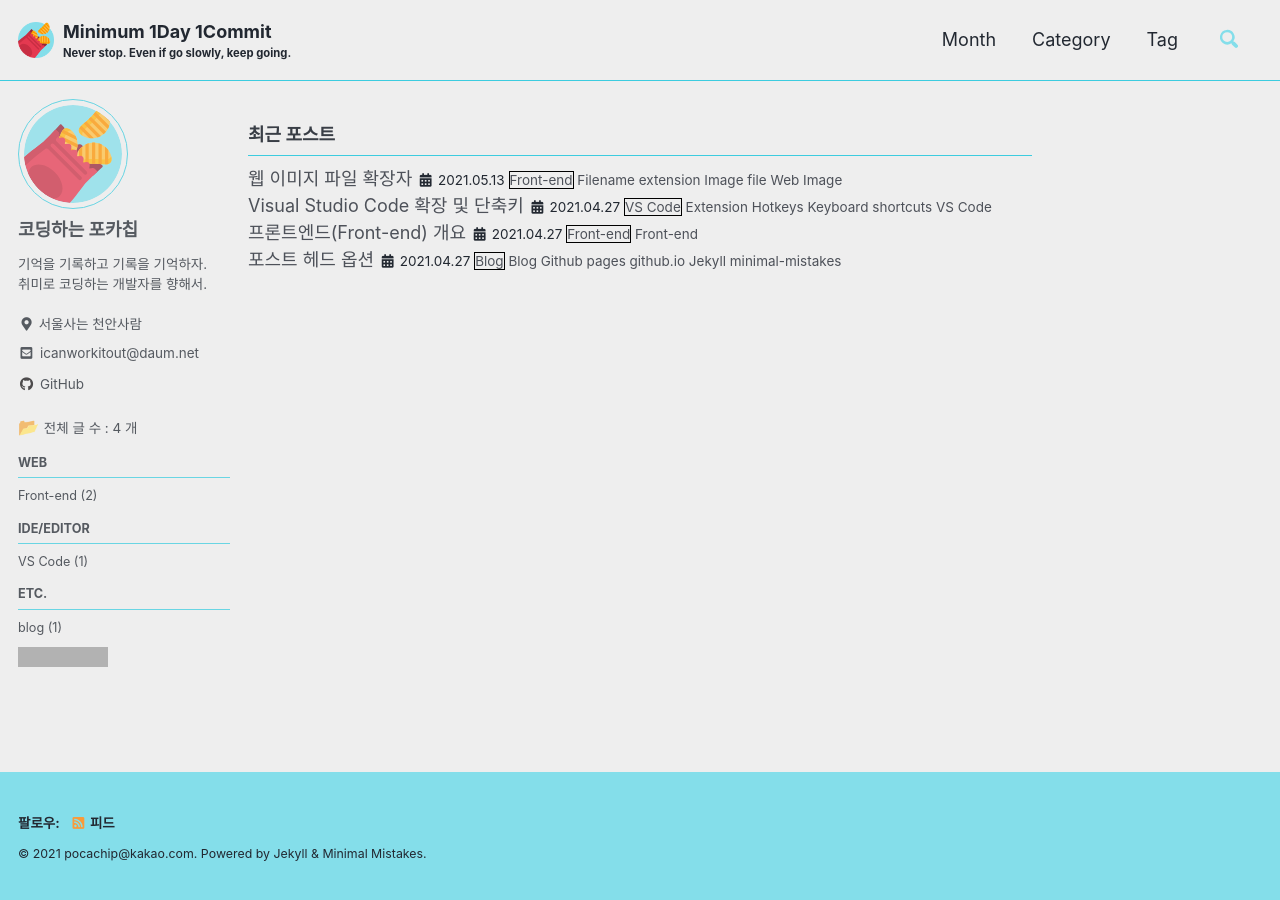
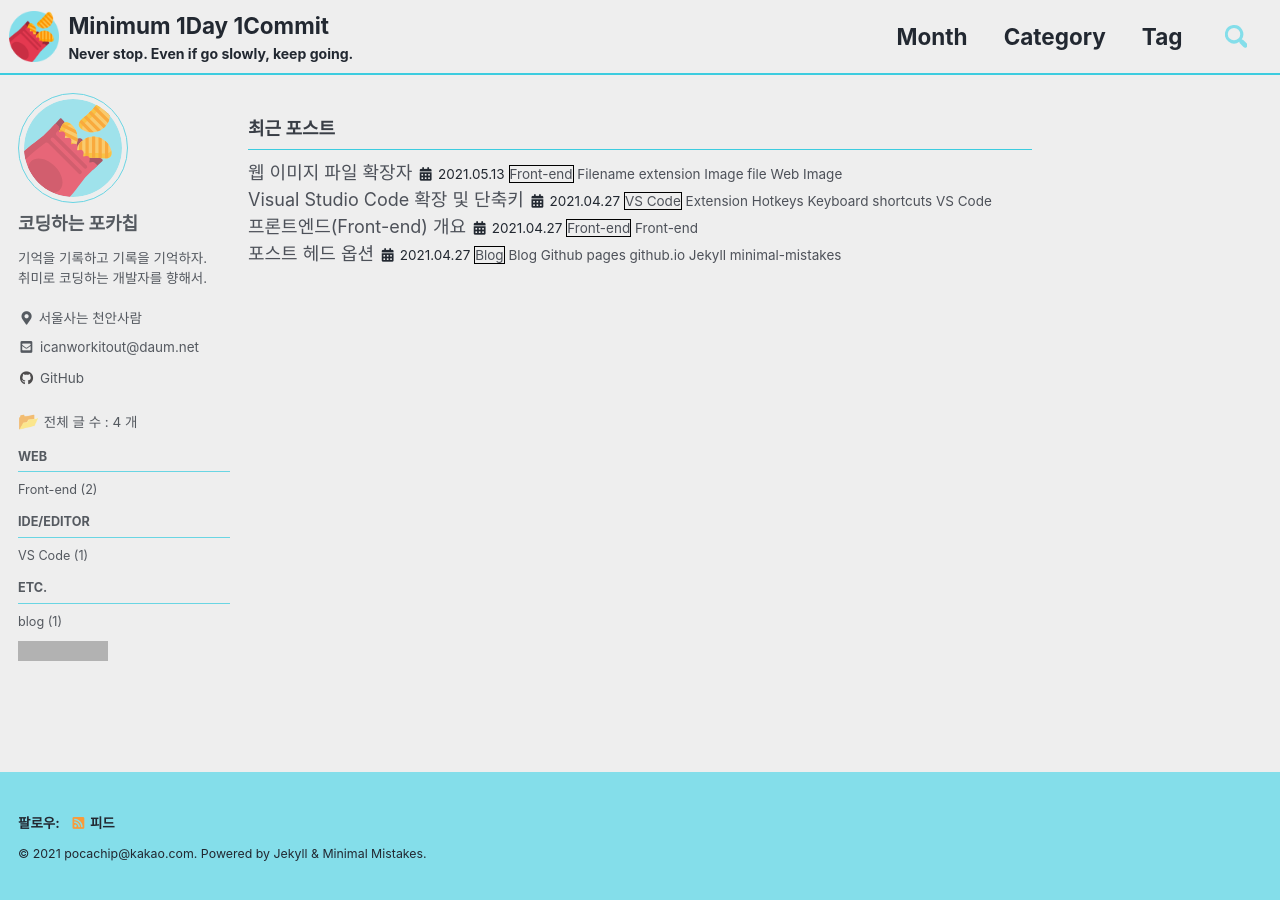
Before and after one commit to iCanWorkItOut/iCanWorkItOut.github.io, a Jekyll site: the page built from index.html, in a window 1280 px wide. Built offline with Jekyll 4.4.1, drawn with Linux system fonts in a browser that asks for light colours; cached includes are drawn as plain includes; some web fonts are replaced; the list of posts is cut into pages by our own code; grey boxes are pictures that could not be loaded.

Commit message:
:lipstick:_masthead.scss: Head UI 수정

```diff
--- a/_sass/minimal-mistakes/_masthead.scss
+++ b/_sass/minimal-mistakes/_masthead.scss
@@ -4,7 +4,7 @@
 
 .masthead {
   position: relative;
-  border-bottom: 1px solid $border-color;
+  border-bottom: 2px solid $border-color; // 1px
   -webkit-animation: $intro-transition;
   animation: $intro-transition;
   -webkit-animation-delay: 0.15s;
@@ -15,7 +15,7 @@
     @include clearfix;
     margin-left: auto;
     margin-right: auto;
-    padding: 1em;
+    padding: 0.4em; // 1em; // 메뉴바(네비게이션)
     max-width: 100%;
     display: -webkit-box;
     display: -ms-flexbox;
@@ -24,6 +24,9 @@
     -ms-flex-pack: justify;
     justify-content: space-between;
     font-family: $sans-serif-narrow;
+    // font-size, weight 추가
+    font-size: $type-size-4;
+    font-weight: bold;
 
     @include breakpoint($x-large) {
       max-width: $max-width;
@@ -40,7 +43,7 @@
 }
 
 .site-logo img {
-  max-height: 2rem;
+  max-height: 2.8rem; // 2rem;
 }
 
 .site-title {
```
